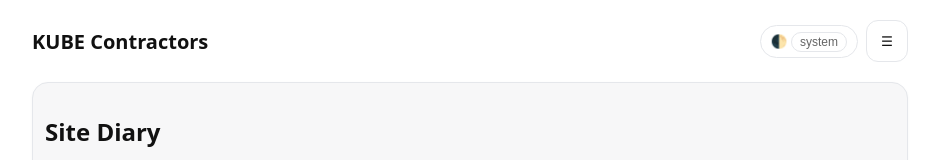
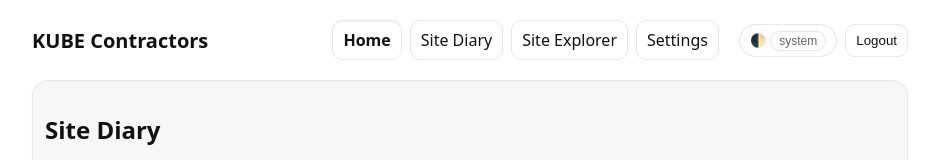
Before and after one commit to jandeog/KUBies, a Next.js app: page / in a window 1280 px wide. Shown: the top 160 px of the page, without its empty margins (170-1109 px from the left). Built offline with nearby package versions, Linux system fonts and the light colour scheme; no server answers; the database is empty.

Commit message:
settings page

```diff
--- a/app/components/HeaderClient.tsx
+++ b/app/components/HeaderClient.tsx
@@ -1,21 +1,24 @@
 'use client';
+
+import Link from 'next/link';
+import { usePathname } from 'next/navigation';
 import { useEffect, useState } from 'react';
 
 export default function HeaderClient() {
-  const [open, setOpen] = useState(false);
+  const pathname = usePathname();
   const [theme, setTheme] = useState<'system'|'light'|'dark'>('system');
 
   // Initialize theme from localStorage / system
   useEffect(() => {
-    const saved = (localStorage.getItem('theme') as any) || 'system';
+    const saved = (localStorage.getItem('theme') as 'system'|'light'|'dark') || 'system';
     applyTheme(saved);
+    // eslint-disable-next-line react-hooks/exhaustive-deps
   }, []);
 
   function applyTheme(next: 'system'|'light'|'dark') {
     setTheme(next);
     localStorage.setItem('theme', next);
     const root = document.documentElement;
-    // reset classes
     root.classList.remove('light', 'dark');
     if (next === 'dark') root.classList.add('dark');
     if (next === 'light') root.classList.add('light');
@@ -26,27 +29,47 @@ export default function HeaderClient() {
     window.location.href = '/login';
   }
 
+  const items = [
+    { href: '/', label: 'Home' },
+    { href: '/site-diary', label: 'Site Diary' },
+    { href: '/sites', label: 'Site Explorer' },
+    { href: '/settings', label: 'Settings' },
+  ];
+
   return (
-    <div style={{ position:'relative', display:'flex', alignItems:'center', gap:8 }}>
-      {/* Theme toggle cycles system -> dark -> light */}
-      <button className="toggle" title={`Theme: ${theme}`} onClick={()=>{
-        const order: ('system'|'dark'|'light')[] = ['system','dark','light'];
-        const next = order[(order.indexOf(theme)+1)%order.length];
-        applyTheme(next);
-      }}>
-        🌓 <span className="badge">{theme}</span>
-      </button>
+    <div className="header-wrap">
+      <nav className="nav">
+        {items.map(({ href, label }) => {
+          const active = pathname === href || (href !== '/' && pathname?.startsWith(href));
+          return (
+            <Link
+              key={href}
+              href={href}
+              className={`nav-link${active ? ' active' : ''}`}
+            >
+              {label}
+            </Link>
+          );
+        })}
+      </nav>
 
-      {/* Hamburger menu */}
-      <button className="kebab" aria-label="Menu" onClick={()=>setOpen(v=>!v)}>☰</button>
-      {open && (
-        <div className="menu" onMouseLeave={()=>setOpen(false)}>
-          <a href="/">🏠 Home</a>
-          <a href="/">📒 Site Diary</a>
-              <a href="/sites">🗂️ Site Explorer</a>
-          <button onClick={logout}>🚪 Logout</button>
-        </div>
-      )}
+      <div className="actions">
+        <button
+          className="toggle"
+          title={`Theme: ${theme}`}
+          onClick={() => {
+            const order: ('system'|'dark'|'light')[] = ['system', 'dark', 'light'];
+            const next = order[(order.indexOf(theme) + 1) % order.length];
+            applyTheme(next);
+          }}
+        >
+          🌓 <span className="badge">{theme}</span>
+        </button>
+
+        <button className="nav-link" onClick={logout}>
+          Logout
+        </button>
+      </div>
     </div>
   );
 }
--- a/app/globals.css
+++ b/app/globals.css
@@ -66,3 +66,17 @@ label { font-weight: 600; display:block; margin-top:8px; color: var(--fg); }
 .toggle {
   margin-left: 8px; border-radius: 999px; padding: 8px 10px;
 }
+/* Simple text-only top nav */
+.header-wrap { display: flex; align-items: center; justify-content: space-between; gap: 12px; }
+.nav { display: flex; gap: 8px; align-items: center; flex-wrap: wrap; }
+.actions { display: flex; gap: 8px; align-items: center; }
+.nav-link {
+  padding: 8px 10px;
+  border-radius: 10px;
+  text-decoration: none;
+  border: 1px solid var(--border);
+}
+.nav-link.active {
+  font-weight: 700;
+  box-shadow: 0 1px 0 rgba(0,0,0,.04) inset;
+}
```
